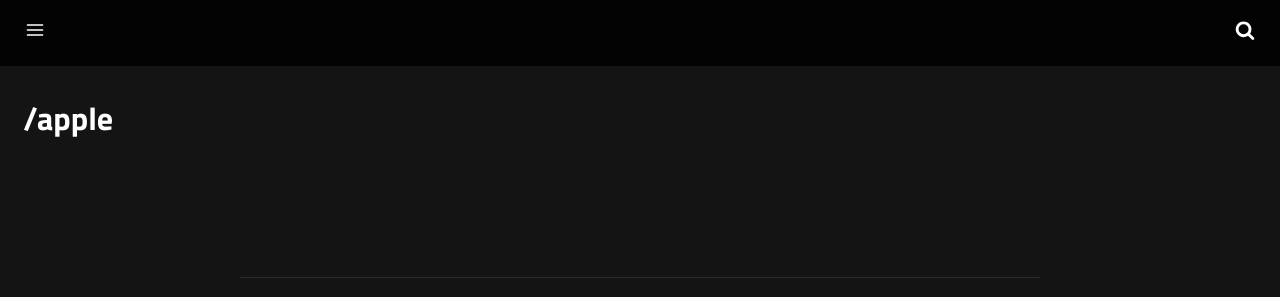
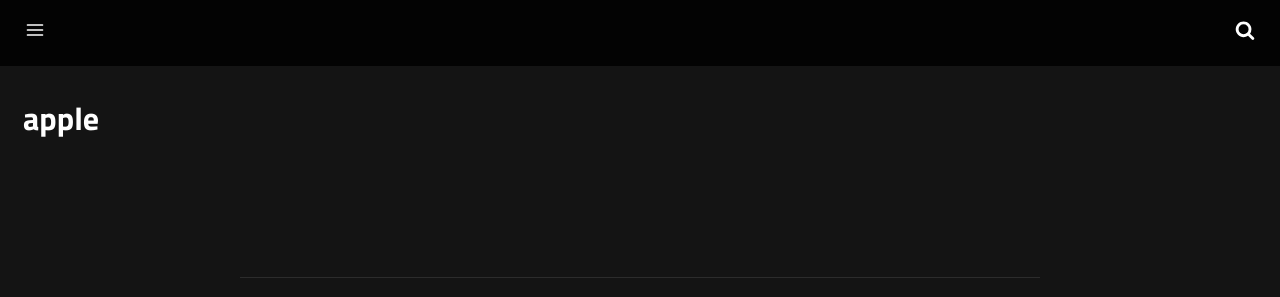
Before and after one commit to tks18/abandoned-read-write-tech, a Jekyll site: the page built from category/apple.md, in a window 1280 px wide. Shown: the top 297 px of the page. Built offline with Jekyll 4.4.1, drawn with Linux system fonts in a browser that asks for light colours; a script that is not in the unit is left out.

Commit message:
Category Error Fix 3

```diff
--- a/_layouts/category.html
+++ b/_layouts/category.html
@@ -10,11 +10,11 @@
         {% include header.html %}
         <section class="content">
             <main class="home" id="post" role="main">
-                <h1 class="title-category">/{{page.title}}</h1>
+                <h1 class="title-category">{{page.title}}</h1>
                 <div id="grid" class="row flex-grid">
                     {% assign posts = site.posts | where_exp:"post","post.is_generated != true" %}
                     {% for post in posts %}
-                        {% if post.categories == category.slug %}
+                        {% if post.categories == page.slug %}
                             <article class="box-item">
                                 <div class="box-body">
                                     {% if post.image %}
```
